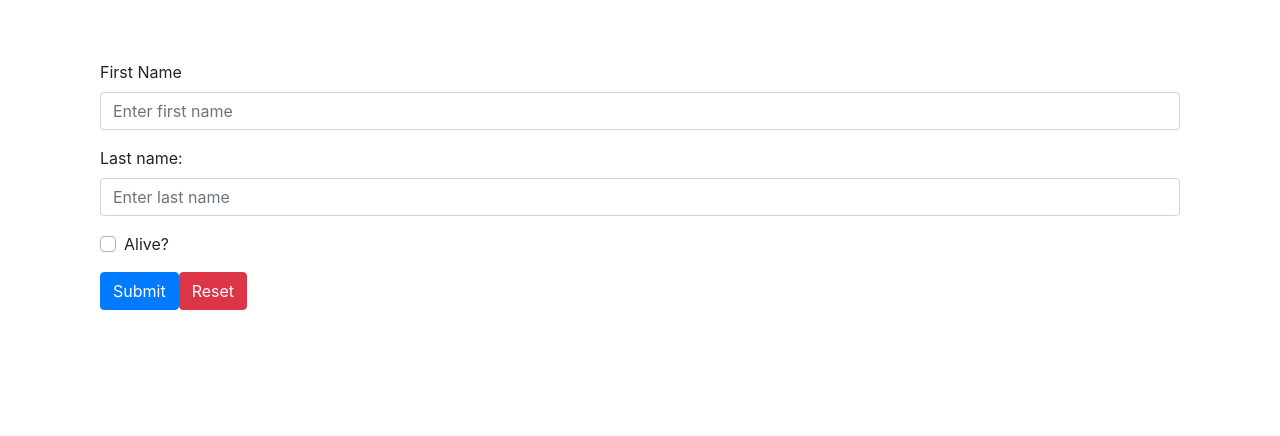
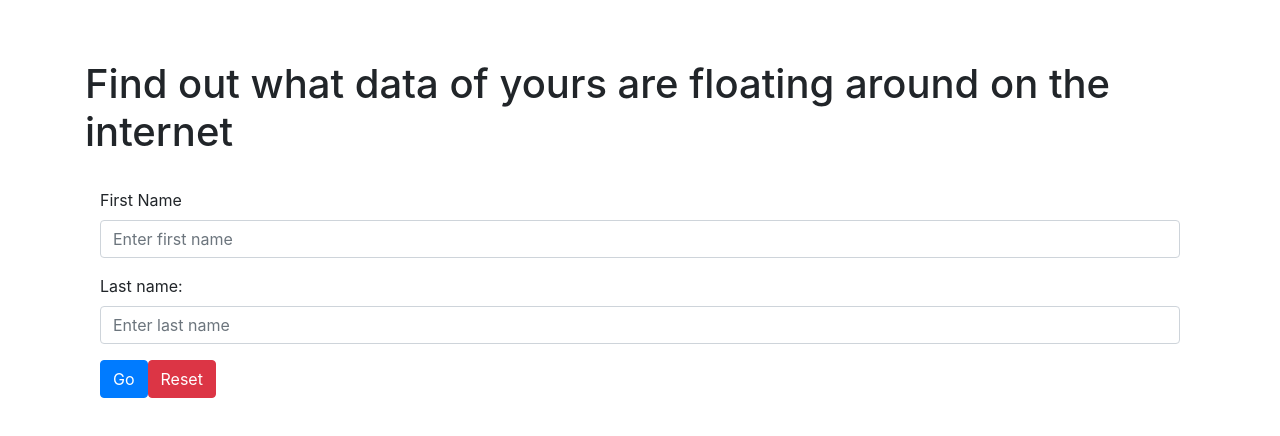
Before and after one commit to lwpulsifer/cyber_capstone, a Vue app in the folder webapp/client/: page / in a window 1280 px wide. Shown: the top 436 px of the page. Built offline with nearby package versions, Linux system fonts and the light colour scheme.

Commit message:
Updated form to just have first and last name components for now

```diff
--- a/webapp/client/src/components/UserSearch.vue
+++ b/webapp/client/src/components/UserSearch.vue
@@ -1,5 +1,9 @@
 <template>
   <b-container>
+    <div>
+      <h1> Find out what data of yours are floating around on the internet
+      </h1>
+    </div><br>
     <div class="container">
       <!-- <b-button v-b-modal.searchmodal> Search </b-button> -->
         <b-form @submit="onSubmit" @reset="onReset" class="w-100">
@@ -12,23 +16,18 @@
                           required
                           placeholder="Enter first name">
             </b-form-input>
-          </b-form-group>
-          <b-form-group id="form-name-group"
+        </b-form-group>
+        <b-form-group id="form-name-group"
                         label="Last name:"
                         label-for="form-name-input">
-              <b-form-input id="form-last-name-input"
+          <b-form-input id="form-last-name-input"
                             type="text"
                             v-model="searchForm.last_name"
                             required
                             placeholder="Enter last name">
-              </b-form-input>
-            </b-form-group>
-          <b-form-group id="form-read-group">
-            <b-form-checkbox-group v-model="searchForm.alive" id="form-checks">
-              <b-form-checkbox value="true">Alive?</b-form-checkbox>
-            </b-form-checkbox-group>
-          </b-form-group>
-          <b-button type="submit" variant="primary">Submit</b-button>
+          </b-form-input>
+        </b-form-group>
+          <b-button type="submit" variant="primary">Go</b-button>
           <b-button type="reset" variant="danger" @reset="onReset">Reset</b-button>
         </b-form>
       </div>
```
